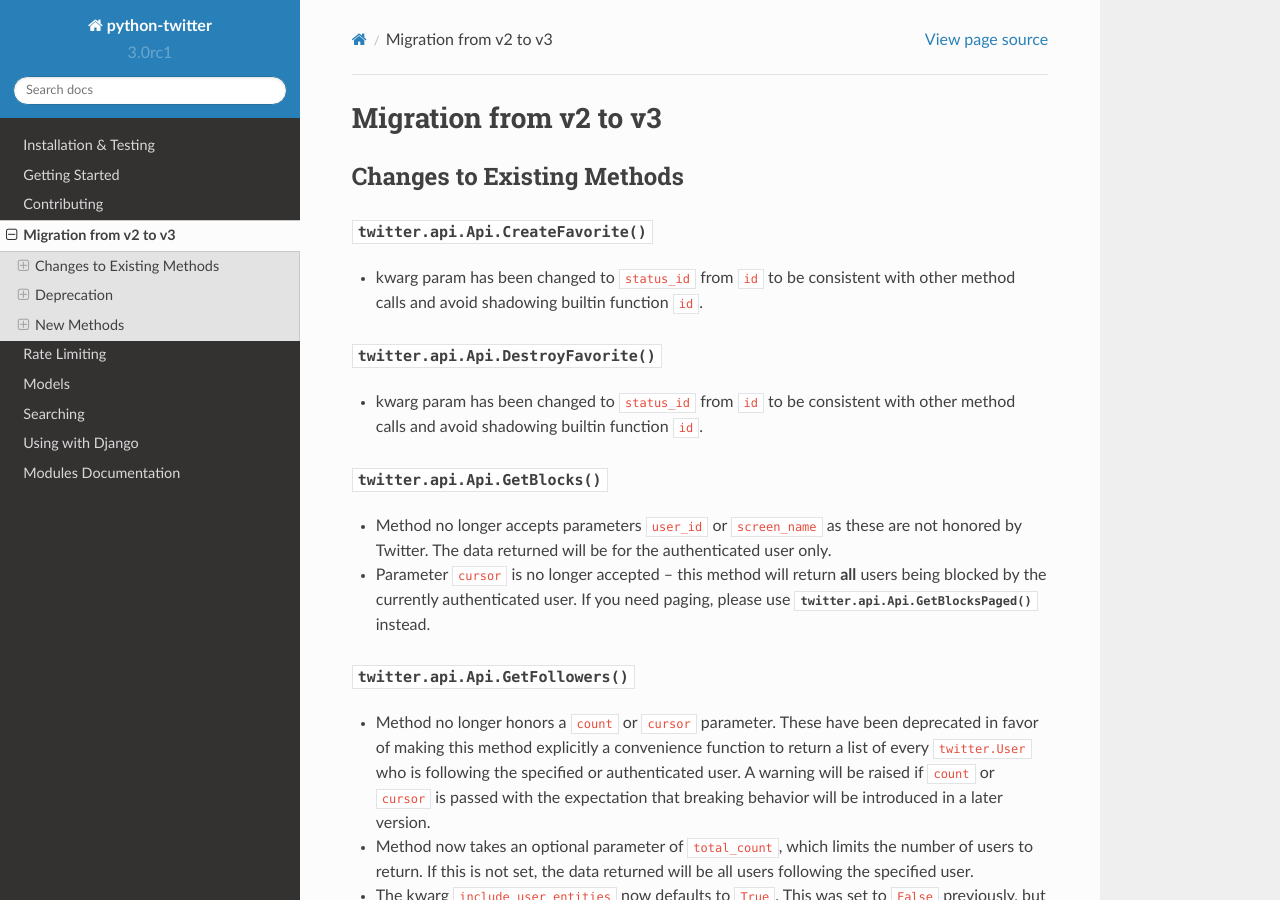
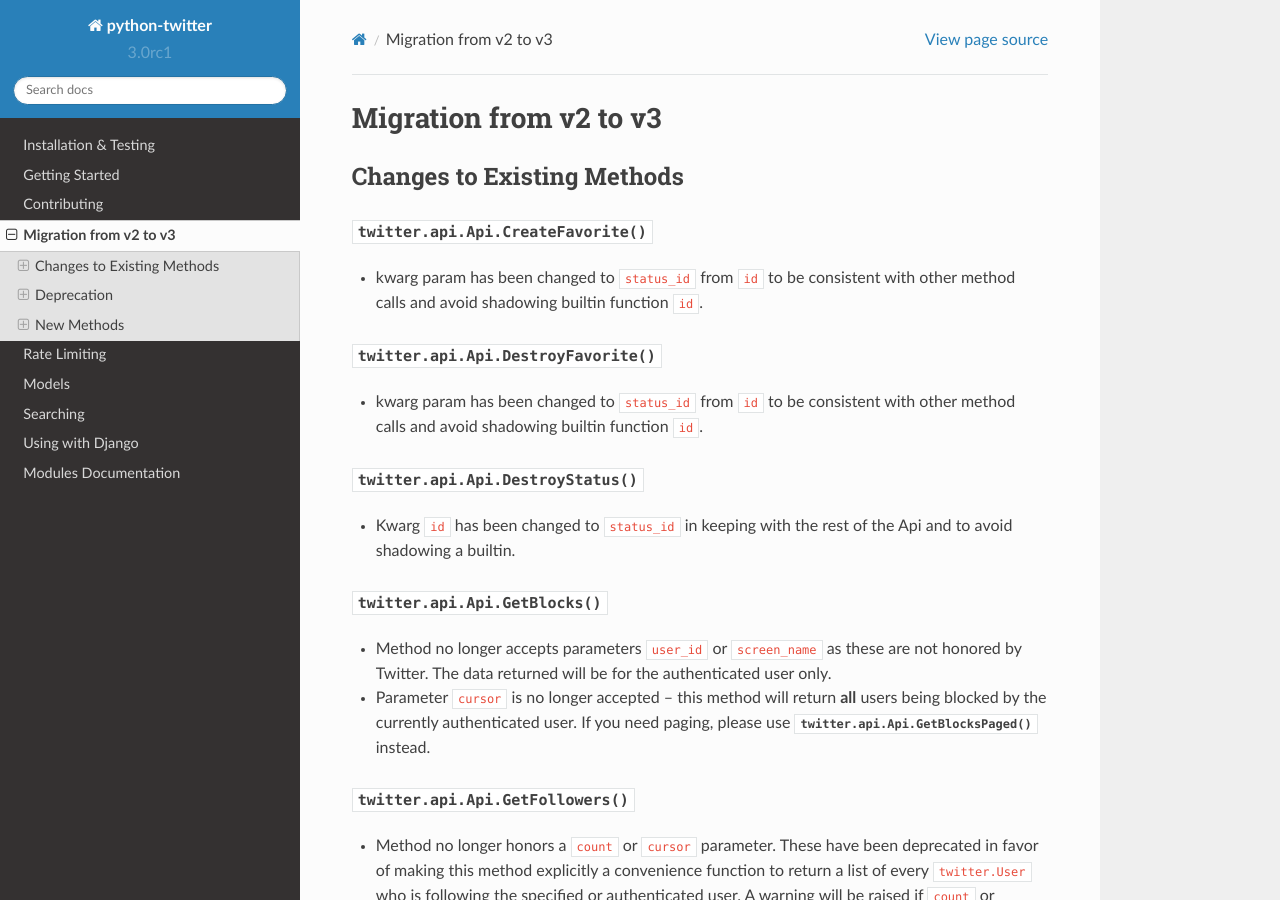
Before and after one commit to bear/python-twitter, a Sphinx documentation site: the page built from doc/migration_v30.rst, in a window 1280 px wide and 900 px high. Built offline with Sphinx 7.4.7 and the Read the Docs theme 2.0.0, drawn with Linux system fonts in a browser that asks for light colours; some of the changed text lies outside the part shown.

Commit message:
fix up a few more "id" params & add documentation for same.

```diff
--- a/doc/migration_v30.rst
+++ b/doc/migration_v30.rst
@@ -13,6 +13,11 @@
 +++++++++++++++++++++++++++++++++++++++++++++++++++++++++++++++++++++++++++++++
 * kwarg param has been changed to ``status_id`` from ``id`` to be consistent
   with other method calls and avoid shadowing builtin function ``id``.
+
+:py:func:`twitter.api.Api.DestroyStatus`
++++++++++++++++++++++++++++++++++++++++++++++++++++++++++++++++++++++++++++++++
+* Kwarg ``id`` has been changed to ``status_id`` in keeping with the rest of
+  the Api and to avoid shadowing a builtin.
 
 :py:func:`twitter.api.Api.GetBlocks`
 +++++++++++++++++++++++++++++++++++++++++++++++++++++++++++++++++++++++++++++++
@@ -45,6 +50,10 @@
 +++++++++++++++++++++++++++++++++++++++++++++++++++++++++++++++++++++++++++++++
 * No longer accepts ``cursor`` parameter. If you require granular control over the paging of the twitter.list.List members, please user twitter.api.Api.GetListMembersPaged instead.
 
+:py:func:`twitter.api.Api.GetStatus`
++++++++++++++++++++++++++++++++++++++++++++++++++++++++++++++++++++++++++++++++
+* Kwarg ``id`` has been changed to ``status_id`` in keeping with the rest of
+  the Api and to avoid shadowing a builtin.
 
 :py:func:`twitter.api.Api.GetStatusOembed`
 +++++++++++++++++++++++++++++++++++++++++++++++++++++++++++++++++++++++++++++++
```
Also changed, not shown: 1 other file.
